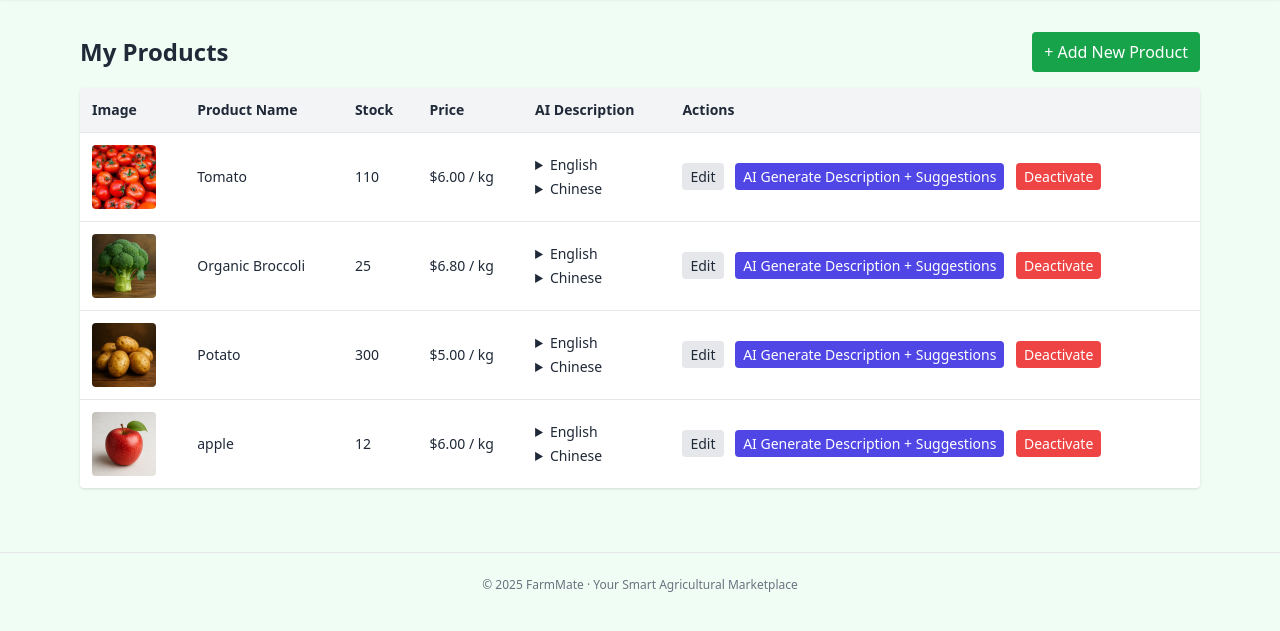
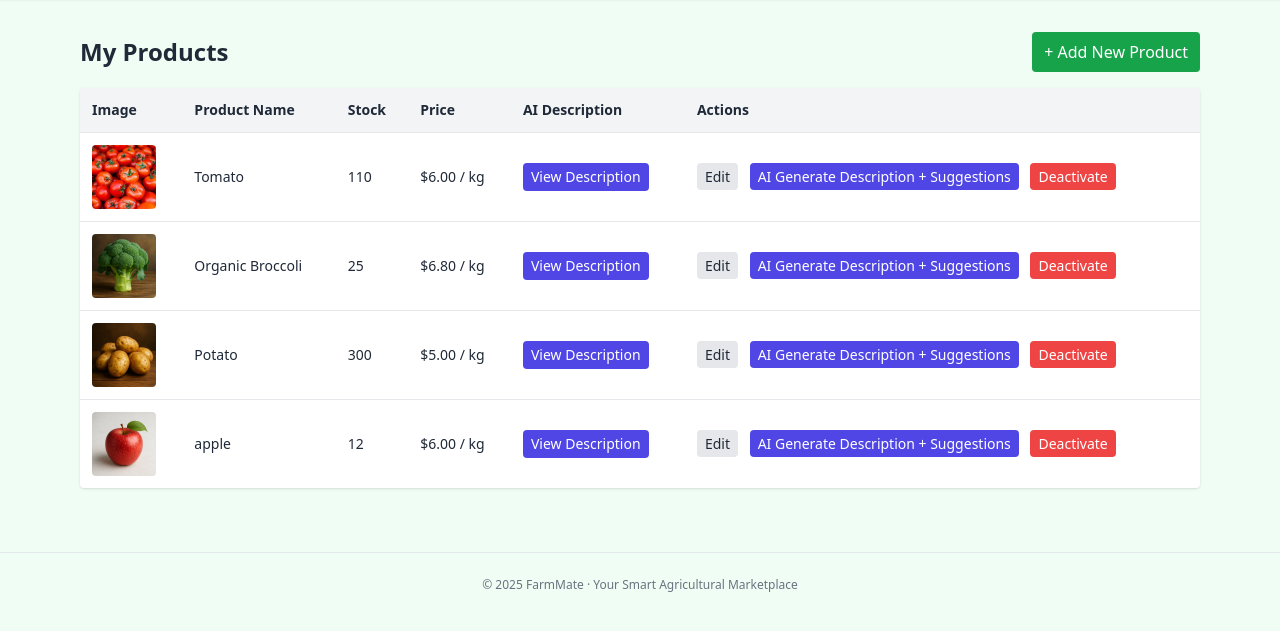
Before and after one commit to xiaobaionly/ELEC5620-Group-15, a Django app: template templates/seller/dashboard.html in a window 1280 px wide. Shown: the part 68-699 px from the top of the page. Run offline with Django 5.2, Linux system fonts and the light colour scheme; the template is opened without the code that fills it: values that come from a table or form of the project are taken from there, others are empty; data comes from the database, SQL or seed files in the repository; both versions use the stored data as it was after the commit; some libraries are stand-ins or nearby versions.

Commit message:
feat(seller-dashboard): add modal popup for AI description

```diff
--- a/templates/seller/dashboard.html
+++ b/templates/seller/dashboard.html
@@ -1,10 +1,14 @@
 {% extends "_base.html" %}
 {% block title %}Seller Dashboard{% endblock %}
+
 {% block content %}
 <div class="flex justify-between items-center mb-4">
   <h2 class="text-2xl font-semibold">My Products</h2>
-    <a href="/seller/products/new/" class="px-3 py-2 bg-green-600 text-white rounded">+ Add New Product</a>
+  <a href="/seller/products/new/" class="px-3 py-2 bg-green-600 text-white rounded hover:bg-green-700">
+    + Add New Product
+  </a>
 </div>
+
 <div class="overflow-x-auto bg-white rounded shadow">
   <table class="min-w-full text-sm">
     <thead class="bg-gray-100">
@@ -20,21 +24,37 @@
     <tbody>
     {% for p in products %}
       <tr class="border-t">
-          <td class="p-3">{% if p.image %}<img src="{{ p.image.url }}" class="w-16 h-16 object-cover rounded">{% endif %}</td>
+        <td class="p-3">
+          {% if p.image %}
+            <img src="{{ p.image.url }}" class="w-16 h-16 object-cover rounded" alt="{{ p.name }}">
+          {% endif %}
+        </td>
         <td class="p-3 font-medium">{{ p.name }}</td>
         <td class="p-3">{{ p.stock }}</td>
         <td class="p-3">${{ p.base_price }} / {{ p.unit }}</td>
+
+        <!-- Modal trigger -->
         <td class="p-3">
-            <details class="mb-1"><summary class="cursor-pointer">English</summary><pre class="whitespace-pre-wrap">{{ p.ai_description_en|default:"(Not generated)" }}</pre></details>
-            <details><summary class="cursor-pointer">Chinese</summary><pre class="whitespace-pre-wrap">{{ p.ai_description_zh|default:"(Not generated)" }}</pre></details>
+          <button
+            type="button"
+            class="px-2 py-1 rounded bg-indigo-600 text-white hover:bg-indigo-700"
+            data-name="{{ p.name|escape }}"
+            data-en="{{ p.ai_description_en|default:'(Not generated)'|escapejs }}"
+            data-zh="{{ p.ai_description_zh|default:'(Not generated)'|escapejs }}"
+            onclick="openDescModal(this)"
+          >
+            View Description
+          </button>
         </td>
+
+        <!-- Action buttons -->
         <td class="p-3 space-x-2">
-              <a class="px-2 py-1 bg-gray-200 rounded" href="/seller/products/{{ p.id }}/edit/">Edit</a>
-              <a class="px-2 py-1 bg-indigo-600 text-white rounded" href="/seller/products/{{ p.id }}/gen-desc/">AI Generate Description + Suggestions</a>
+          <a class="px-2 py-1 bg-gray-200 rounded hover:bg-gray-300" href="/seller/products/{{ p.id }}/edit/">Edit</a>
+          <a class="px-2 py-1 bg-indigo-600 text-white rounded hover:bg-indigo-700" href="/seller/products/{{ p.id }}/gen-desc/">AI Generate Description + Suggestions</a>
           {% if p.is_active %}
-                <a class="px-2 py-1 bg-red-500 text-white rounded" href="/seller/products/{{ p.id }}/toggle/">Deactivate</a>
+            <a class="px-2 py-1 bg-red-500 text-white rounded hover:bg-red-600" href="/seller/products/{{ p.id }}/toggle/">Deactivate</a>
           {% else %}
-                <a class="px-2 py-1 bg-green-500 text-white rounded" href="/seller/products/{{ p.id }}/toggle/">Activate</a>
+            <a class="px-2 py-1 bg-green-500 text-white rounded hover:bg-green-600" href="/seller/products/{{ p.id }}/toggle/">Activate</a>
           {% endif %}
         </td>
       </tr>
@@ -44,4 +64,56 @@
     </tbody>
   </table>
 </div>
+
+<!-- Modal -->
+<div id="desc-modal" class="hidden fixed inset-0 z-50">
+  <div class="absolute inset-0 bg-black/40" onclick="closeDescModal()"></div>
+
+  <div class="relative max-w-3xl mx-auto mt-24 bg-white rounded-xl shadow-xl border border-gray-100">
+    <div class="flex items-center justify-between px-5 py-4 border-b">
+      <h3 id="desc-modal-title" class="text-lg font-semibold">AI Description</h3>
+      <button class="p-2 rounded hover:bg-gray-100" onclick="closeDescModal()" aria-label="Close">✕</button>
+    </div>
+
+    <div class="p-5 space-y-5 max-h-[70vh] overflow-y-auto">
+      <section>
+        <h4 class="font-medium text-gray-700 mb-2">English</h4>
+        <pre id="desc-en" class="whitespace-pre-wrap text-gray-800"></pre>
+      </section>
+      <section>
+        <h4 class="font-medium text-gray-700 mb-2">Chinese</h4>
+        <pre id="desc-zh" class="whitespace-pre-wrap text-gray-800"></pre>
+      </section>
+    </div>
+
+    <div class="flex justify-end gap-2 px-5 py-4 border-t">
+      <button class="px-4 py-2 bg-gray-200 rounded hover:bg-gray-300" onclick="closeDescModal()">Close</button>
+    </div>
+  </div>
+</div>
+
+<!-- JavaScript -->
+<script>
+  function openDescModal(btn) {
+    const name = btn.dataset.name || 'AI Description';
+    const en = btn.dataset.en || '(Not generated)';
+    const zh = btn.dataset.zh || '(Not generated)';
+
+    document.getElementById('desc-modal-title').textContent = name + ' — AI Description';
+    document.getElementById('desc-en').textContent = en;
+    document.getElementById('desc-zh').textContent = zh;
+
+    document.getElementById('desc-modal').classList.remove('hidden');
+    document.body.classList.add('overflow-hidden');
+  }
+
+  function closeDescModal() {
+    document.getElementById('desc-modal').classList.add('hidden');
+    document.body.classList.remove('overflow-hidden');
+  }
+
+  document.addEventListener('keydown', (e) => {
+    if (e.key === 'Escape') closeDescModal();
+  });
+</script>
 {% endblock %}
```
Also changed, not shown: db.sqlite3. Lines whose indentation alone changed are shown as unchanged.
